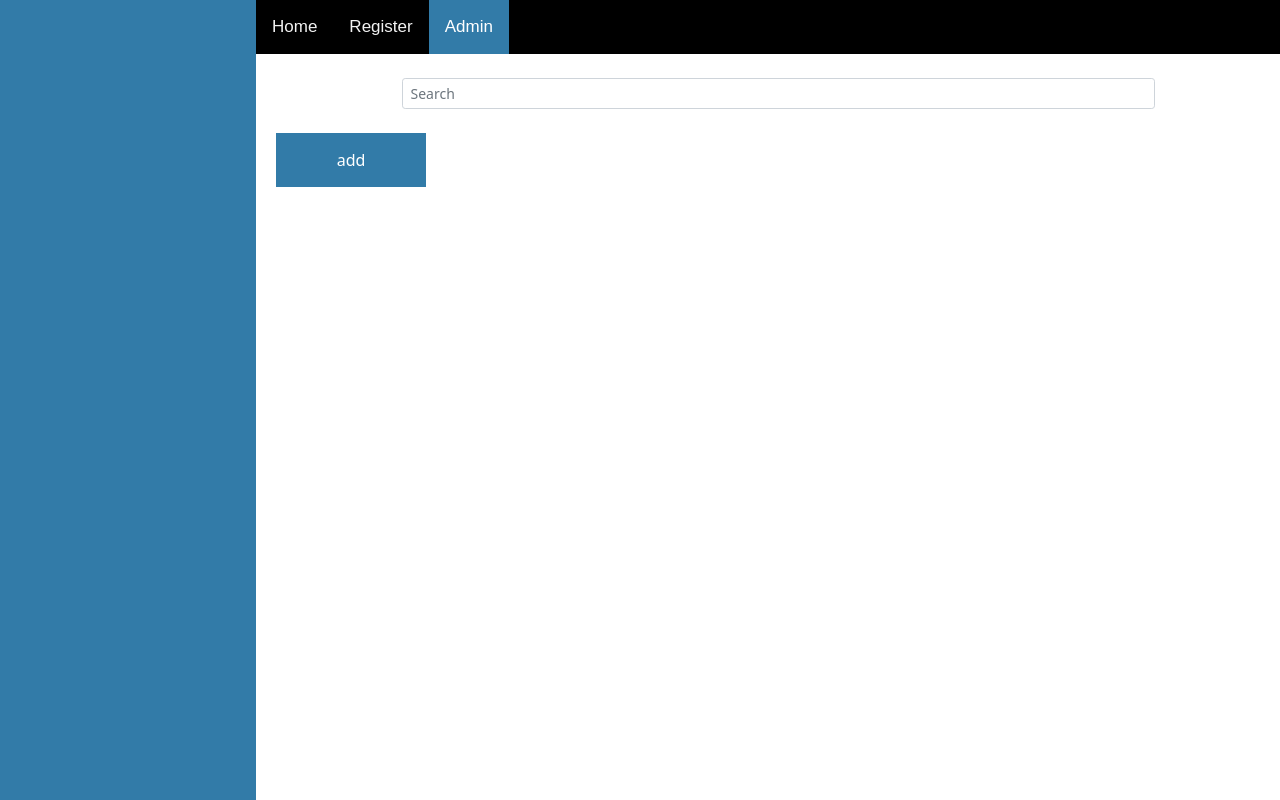
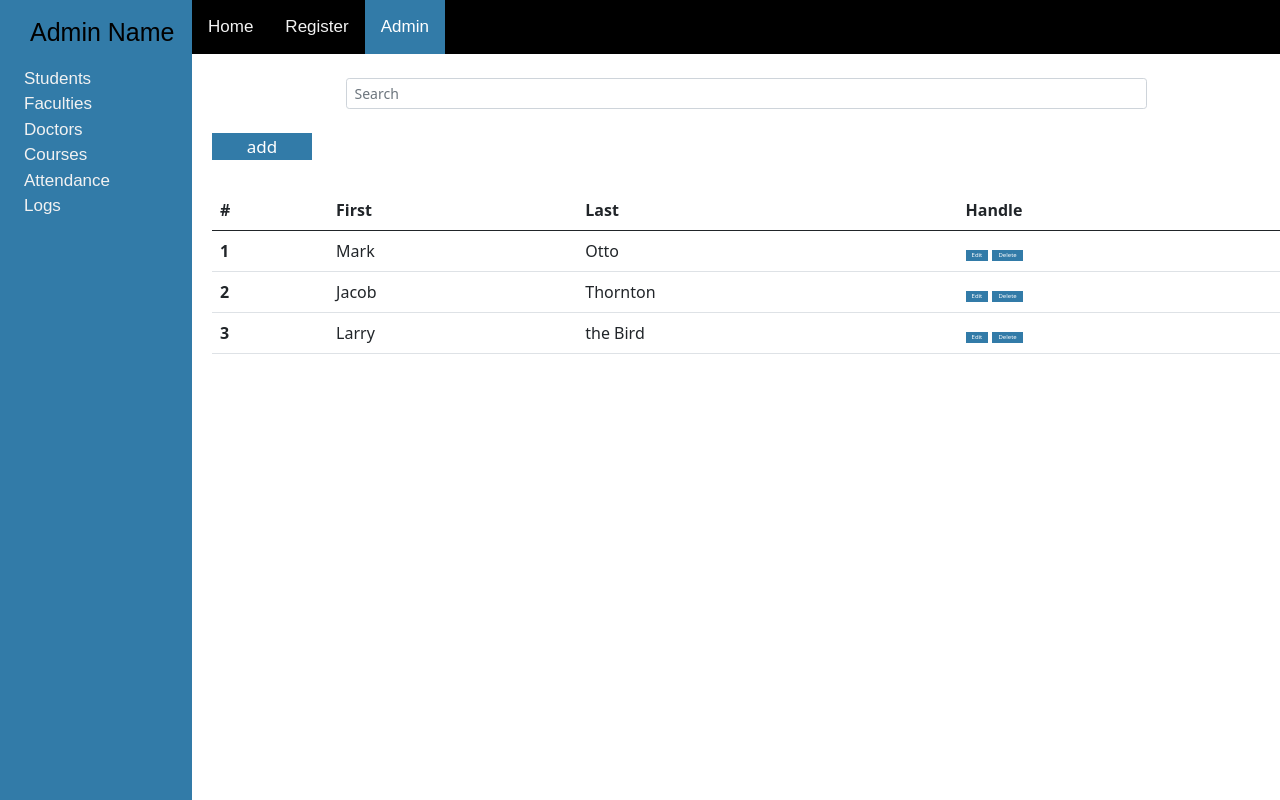
Before and after one commit to AbdoMosa99/Face-Recognition-Attendance-System, a Flask app: page /data in a window 1280 px wide. Run offline with Flask 2, Linux system fonts and the light colour scheme; a user stored in the database is signed in; data comes from the database, SQL or seed files in the repository; some libraries are stand-ins or nearby versions.

Commit message:
new edit

```diff
--- a/Code/static/css/data.css
+++ b/Code/static/css/data.css
@@ -8,30 +8,72 @@
 }
 /* Control the left side */
 .left {
-  width: 20%;
+  width: 15%;
   left: 0;
   background-color: #327ba8;
 }
 
 /* Control the right side */
 .right {
- width: 80%;
+ width: 85%;
  right: 0;
 
 }
-#addButton
+.addButton
 {
   background-color: #327ba8;
   border: none;
   color: white;
-  padding: 15px;
-  width: 150px;
   text-decoration: none;
   display: inline-block;
-  font-size: 16px;
+  font-size: 17px;
   margin-bottom: 30px;
+  width: 100px;
 }
 .dataPage
 {
   margin-left: 20px;
 }
+.list a
+{
+  color: #f2f2f2;
+  padding: 8px;
+  margin-left: 16px;
+  margin-bottom: 10px;
+  text-decoration: none;
+  font-size: 17px;
+  font-family: Sans-serif;
+}
+#adminname
+{
+  color: black;
+  padding: 14px;
+  margin-left: 16px;
+  text-decoration: none;
+  font-size: 25px;
+  font-family: Sans-serif;
+}
+.list a:hover
+ {
+  background-color: #ddd;
+  color: black;
+ }
+ .table button
+ {
+  background-color: #327ba8;
+  border: none;
+  color: white;
+  text-decoration: none;
+  display: inline-block;
+  font-size: 6px;
+ }
+ button:hover
+ {
+  background-color: #ddd;
+  color: black;
+ }
+ .addButton:hover
+ {
+  background-color: #ddd;
+  color: black;
+ }
--- a/Code/templates/data.html
+++ b/Code/templates/data.html
@@ -6,6 +6,16 @@
 
 {% block body %}
     <div class="split left">
+        <div class="list">
+            <label id="adminname">Admin Name</label><br>
+            <a href="">Students</a><br>
+            <a href="">Faculties</a><br>
+            <a href="">Doctors</a><br>
+            <a href="">Courses</a><br>
+            <a href="">Attendance</a><br>
+            <a href="">Logs</a><br>
+
+        </div>
 
     </div>
     <div class="split right">
@@ -20,7 +30,46 @@
             <input class="form-control form-control-sm ml-3 w-75" type="text" placeholder="Search"
             aria-label="Search">
             </form><br>
-            <button id="addButton"type="button">add</button>
+            <button class="addButton"type="button">add</button><br>
+                <table class="table">
+                      <thead class="thead-dark">
+                        <tr>
+                          <th scope="col">#</th>
+                          <th scope="col">First</th>
+                          <th scope="col">Last</th>
+                          <th scope="col">Handle</th>
+                        </tr>
+                      </thead>
+                      <tbody>
+                        <tr>
+                          <th scope="row">1</th>
+                          <td>Mark</td>
+                          <td>Otto</td>
+                          <td>
+                            <button>Edit</button>
+                            <button>Delete</button>
+                          </td>
+                        </tr>
+                        <tr>
+                          <th scope="row">2</th>
+                          <td>Jacob</td>
+                          <td>Thornton</td>
+                          <td>
+                            <button>Edit</button>
+                            <button>Delete</button>
+                          </td>
+                        </tr>
+                        <tr>
+                          <th scope="row">3</th>
+                          <td>Larry</td>
+                          <td>the Bird</td>
+                          <td>
+                            <button>Edit</button>
+                            <button>Delete</button>
+                          </td>
+                        </tr>
+                      </tbody>
+                </table>
             </div>
 
     </div>
--- a/Code/templates/index.html
+++ b/Code/templates/index.html
@@ -13,7 +13,8 @@
         <h1 id="title">Face Recognition Attendence System</h1>
         <div class=features>
             <form action='/' method='POST' enctype='multipart/form-data' class="form-group">
-                <input id='UploadImg' type="file" name='UploadImg' class="custom-file-input">
+                <input id='studentID' type="text" name='studentID' placeholder="Student ID"></input>
+                <input id='lectureNUM' type="text" name='lectureNUM' placeholder="Lecture Number"></input>
                 <button id='opencamera' type="button" class="btn btn-primary">Open Camera</button>
                 <button id="submit_attend" type="submit" class="btn btn-primary">Submit</button>
             </form>
```
